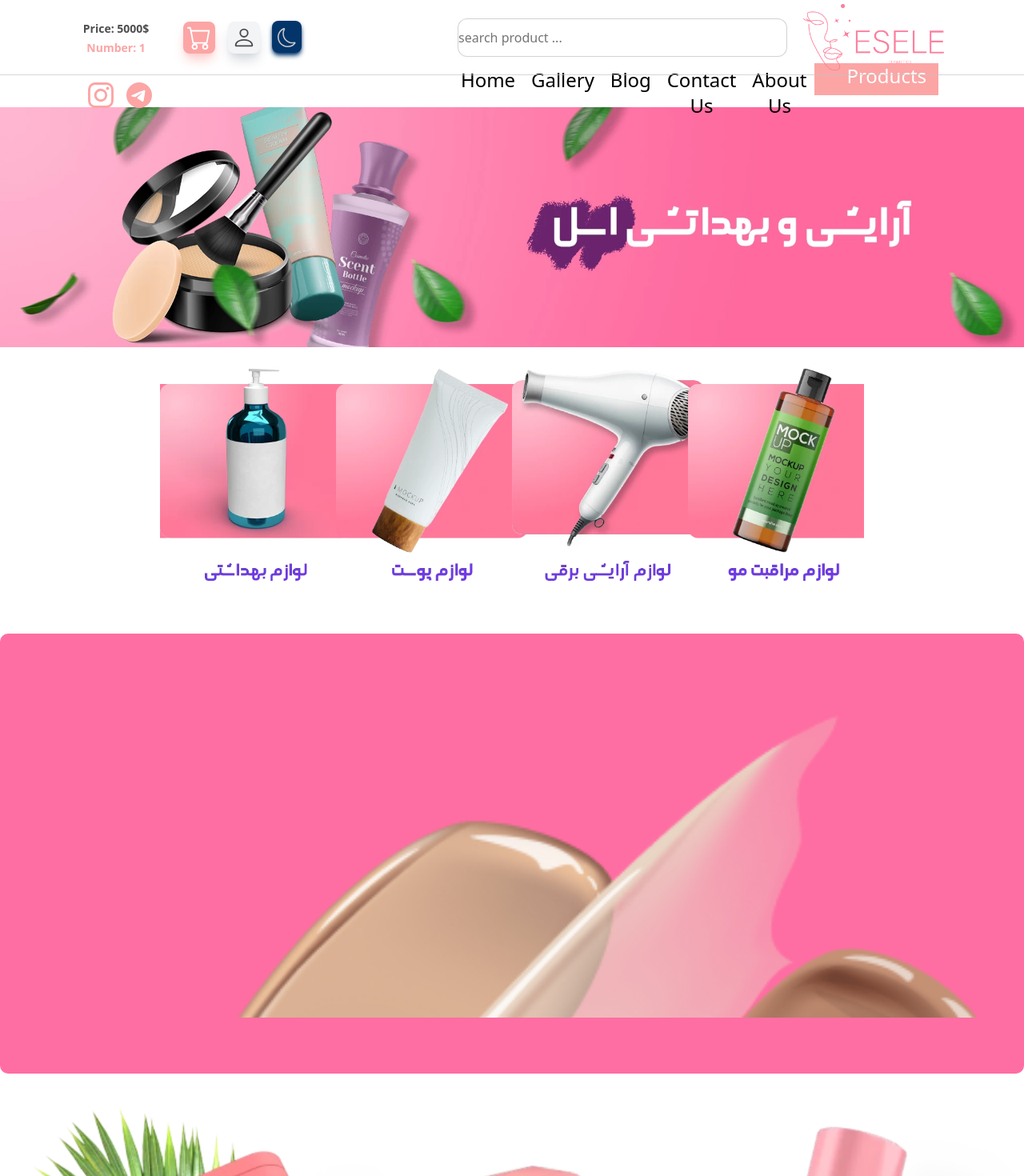
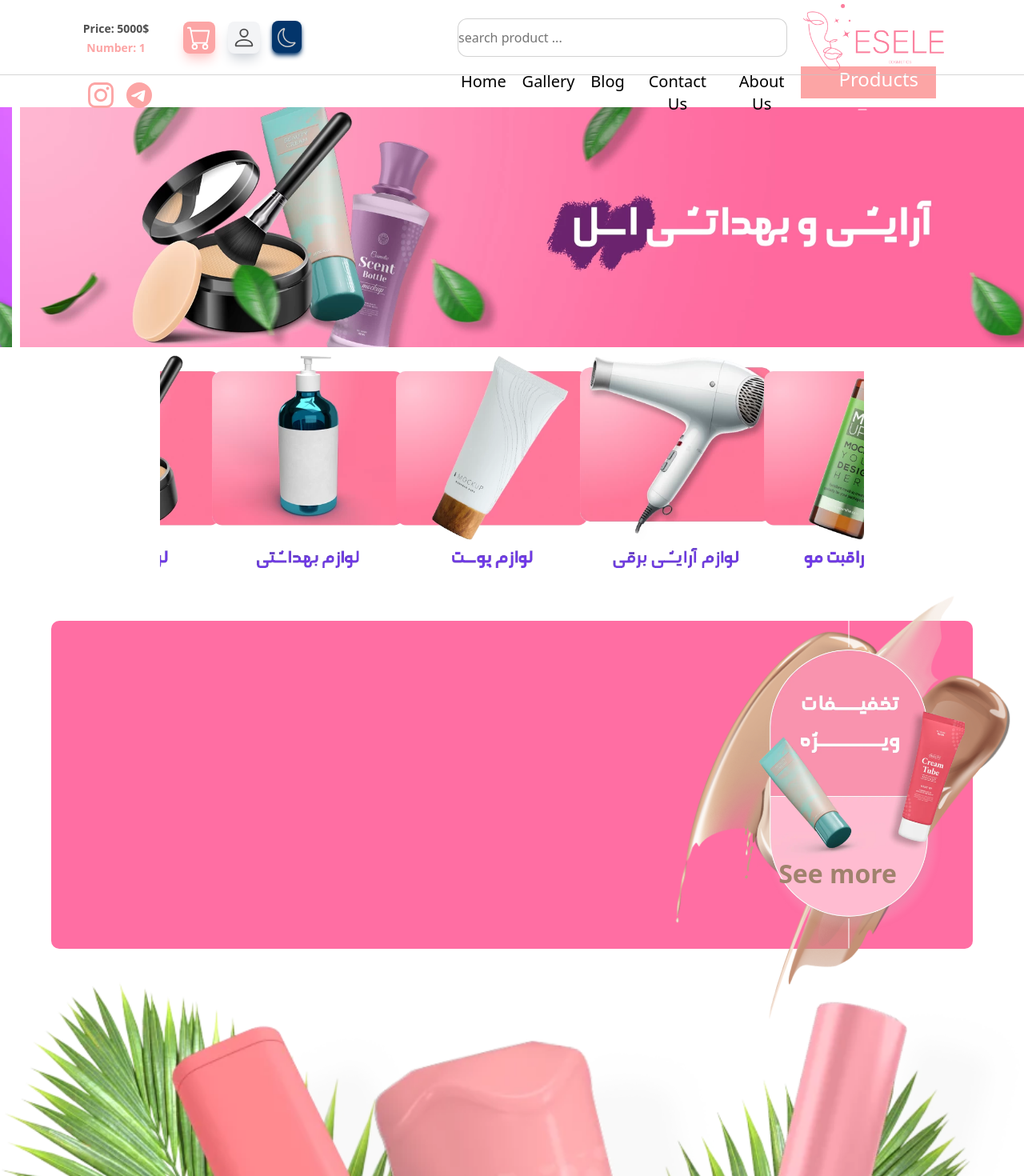
Before and after one commit to Mehdi-njfn/eseleshop, a React (Create React App) app: page / in a window 1280 px wide. Shown: the top 1470 px of the page at 80% size. Built offline with nearby package versions, Linux system fonts and the light colour scheme.

Commit message:
design offer section for under 768 size maked

```diff
--- a/src/component/nav.jsx
+++ b/src/component/nav.jsx
@@ -75,19 +75,19 @@ const Nav = () => {
             <div className="2xl:w-[50%] xl:w-[60%] md:w-[70%] flex float-start">
               <ul className='mt-[.31rem] list-none text-lg flex flex-row'>
                 <li className='mx-[.62rem] mt-[.31rem] '>
-                  <NavLink to='/' className=' no-underline dark:text-white font-medium xl:text-2xl lg:text-lg md:text-base nav_itemsh transition-all'>Home</NavLink>
+                  <NavLink to='/' className=' no-underline dark:text-white font-medium xl:text-xl lg:text-sm md:text-xs nav_itemsh transition-all'>Home</NavLink>
                 </li>
                 <li className='mx-[.62rem] mt-[.31rem] '>
-                  <NavLink to='/' className=' no-underline dark:text-white font-medium xl:text-2xl lg:text-lg md:text-base nav_itemsh transition-all'>Gallery</NavLink>
+                  <NavLink to='/' className=' no-underline dark:text-white font-medium xl:text-xl lg:text-sm md:text-xs nav_itemsh transition-all'>Gallery</NavLink>
                 </li>
                 <li className='mx-[.62rem] mt-[.31rem] '>
-                  <NavLink to='/' className=' no-underline dark:text-white font-medium xl:text-2xl lg:text-lg md:text-base nav_itemsh transition-all'>Blog</NavLink>
+                  <NavLink to='/' className=' no-underline dark:text-white font-medium xl:text-xl lg:text-sm md:text-xs nav_itemsh transition-all'>Blog</NavLink>
                 </li>
                 <li className='mx-[.62rem] mt-[.31rem] '>
-                  <NavLink to='/' className=' no-underline dark:text-white font-medium xl:text-2xl lg:text-lg md:text-base nav_itemsh transition-all'>Contact Us</NavLink>
+                  <NavLink to='/' className=' no-underline dark:text-white font-medium xl:text-xl lg:text-sm md:text-xs nav_itemsh transition-all'>Contact Us</NavLink>
                 </li>
                 <li className='mx-[.62rem] mt-[.31rem] '>
-                  <NavLink to='/' className=' no-underline dark:text-white font-medium xl:text-2xl lg:text-lg md:text-base nav_itemsh transition-all'>About Us</NavLink>
+                  <NavLink to='/' className=' no-underline dark:text-white font-medium xl:text-xl lg:text-sm md:text-xs nav_itemsh transition-all'>About Us</NavLink>
                 </li>
                 <li className='h-[2.5rem] bg-red-300  text-white lg:text-2xl pb-[.31rem]'>
                   <label className='lg:mx-[.93rem] lg:ml-[2.5rem] md:mx-[.43rem] mt-[.25x]'>Products</label>
--- a/src/pages/home.css
+++ b/src/pages/home.css
@@ -1,5 +1,20 @@
+/* @tailwind base; */
+@tailwind components;
+@tailwind utilities;
+
+
 .alice-carousel__dots {
   margin: 0;
+}
+
+.alice-carousel__stage-item {
+  margin-inline: 5px; /* deleted */
+}
+
+
+.alice-carousel {
+  overflow: auto;
+
 }
 
 .off {
@@ -37,7 +52,9 @@
 
 .bg {
   background-image: url('../asset/image.034f4a71.png');
-  background-size: cover;
+  background-size: contain;
+  background-repeat: no-repeat;
+  background-position: center;
 }
 
 .bbg {
@@ -50,8 +67,15 @@
   position: sticky;
 }
 
+.bbbg {
+  background-image: url('../asset/offer-image-web.49bad458.webp');
+  background-size: cover;
+
+}
+
 .card {
   width: -webkit-fill-available;
+
 }
 
 
--- a/src/pages/home.jsx
+++ b/src/pages/home.jsx
@@ -83,14 +83,14 @@ const Home = () => {
           <p><img className='sliderimg h-auto w-[100%]' src={img2} alt="product" /></p>
         </AliceCarousel>
       </div>
-      <div className="first-section relative max-md:hidden w-[100%]">
+      <div className="first-section relative max-md:hidden w-screen" >
         <AliceCarousel infinite autoPlayStrategy='all' disableDotsControls disableButtonsControls animationDuration={1000} mouseTracking animationType='fadeout' autoPlay autoPlayInterval={'3000'}>
-          <p><img className='sliderimg h-auto w-[100%]' src={img11} alt="product" /></p>
-          <p><img className='sliderimg h-auto w-[100%]' src={img12} alt="product" /></p>
+          <img className='sliderimg h-auto w-screen' src={img11} alt="product" />
+          <img className='sliderimg h-auto w-screen' src={img12} alt="product" />
         </AliceCarousel>
       </div>
 
-      <div className="second-section relative w-[100%] pt-[10px] ">
+      <div className="second-section relative w-[100%] pt-[10px]">
         <AliceCarousel responsive={responsive} disableDotsControls autoPlayStrategy='all' infinite disableButtonsControls animationDuration={1000} mouseTracking autoPlay autoPlayInterval={'2000'}>
           <p><img className='sliderimg pic  h-auto max-md:h-auto ' src={img3} alt="product" /></p>
           <p><img className='sliderimg pic  h-auto max-md:h-auto ' src={img6} alt="product" /></p>
@@ -100,16 +100,19 @@ const Home = () => {
           <p><img className='sliderimg pic  h-auto max-md:h-auto ' src={img10} alt="product" /></p>
         </AliceCarousel>
       </div>
-      <div className="offer-section relative flex items-center bg-[#ff5392d7] md:rounded-[10px] mt-[50px] pt-0 h-[450px] min-[550px]:h-[500px] min-[630px]:h-[550px]  w-[100%]">
+      <div className="offer-section relative flex items-center bg-[#ff5392d7] md:rounded-[10px] mt-[50px] pt-0 h-[450px] min-[550px]:h-[500px] min-[630px]:h-[550px] md:h-[410px] md:w-[90%]  w-[100%]">
         <div className=" w-[50%] h-auto">
-          <div className=" absolute z-0 mx-auto p-0 bg top-[-70px] w-[100%] h-[100%]  flex justify-center ">
+          <div className=" absolute z-0 mx-auto p-0 bg top-[-90px] w-[100%] h-[100%] md:bg-right md:h-[600px] md:left-[3.5rem] flex justify-center ">
             <div className='md:hidden absolute z-[1] bbg mx-auto top-[80px]  flex items-center justify-center'>
-              <a href="/offer" className=' absolute z-[2] mt-[54%] no-underline font-bold text-[#a0826d] text-3xl sm:text-[3rem]'>See more</a>
+              <a href="/offer" className=' absolute z-[2] mt-[54%] no-underline font-bold text-[#a0826d] text-xl sm:text-[2rem]'>See more</a>
             </div>
           </div>
+          <div className=" max-md:hidden z-[1] absolute bbbg w-[260px] top-0 right-[10px] h-[100%]">
+            <a href="/offer" className=' absolute z-[2] bottom-[80px] right-[85px] no-underline font-bold text-[#a0826d] text-xl sm:text-[2rem]'>See more</a>
+          </div>
         </div>
-        <div id='element' className=" hidden relative top-[80px] mt-[180px] z-[2] w-[100%] h-auto overflow-scroll flex items-end">
-          <div className="grid">
+        <div id='element' className=" absolute bottom-[3%] hidden">
+          <div className="grid w-fit overflow-x-hidden">
             <AliceCarousel responsive={responsiveoffer} autoWidth autoPlayDirection='rtl' disableDotsControls autoPlayStrategy='all' infinite disableButtonsControls animationDuration={1000} mouseTracking autoPlay autoPlayInterval={'2000'}>
               <div className="card z-0 flex content-center h-[220px] w-[170px] mr-12">
                 <div className=" off absolute z-10 bg-red-700 m-[5px] w-fit text-white p-[2px] rounded-[4px]">10%</div>
```
